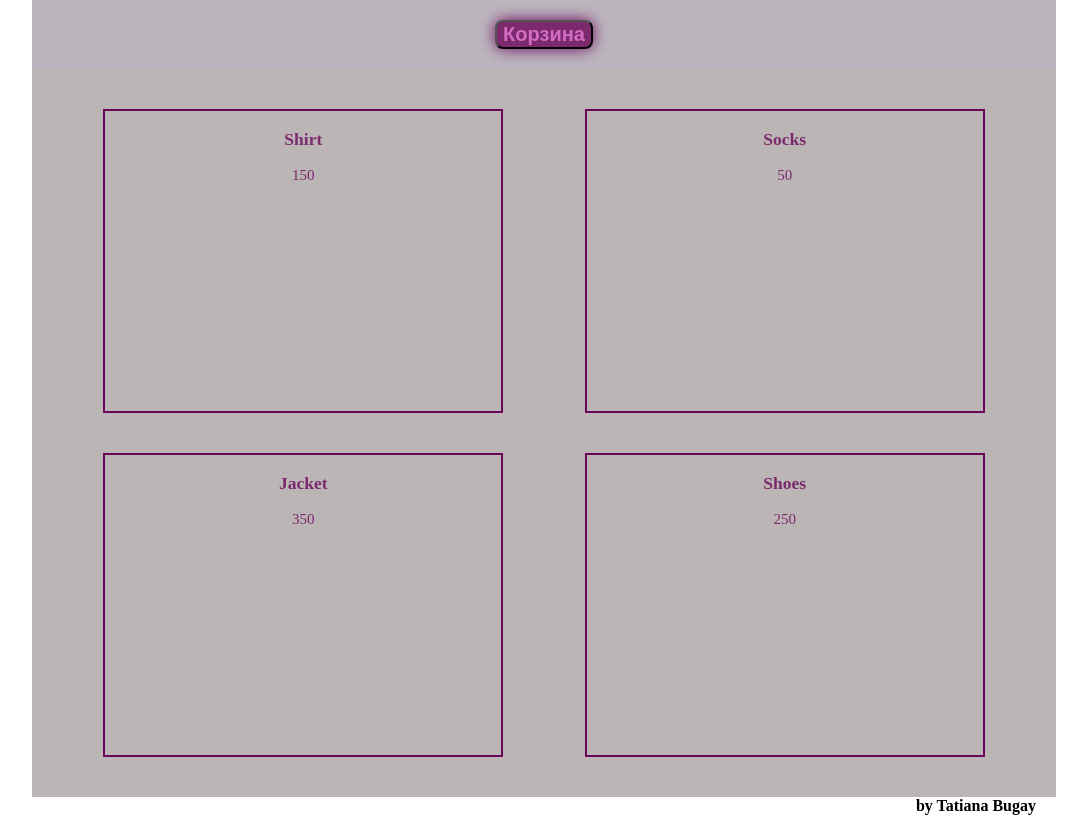
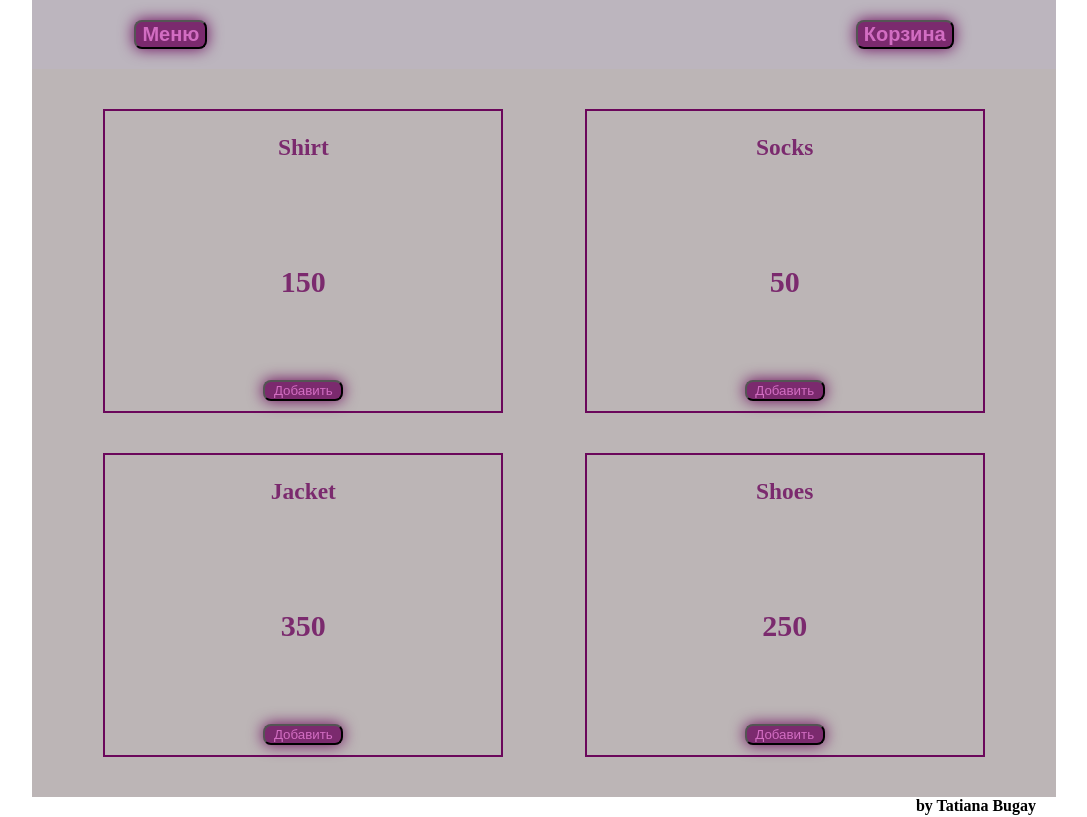
Before and after one commit to 4usik/JavaScript_part2, a plain HTML site: page index.html in a window 1280 px wide. Shown: the whole page, without its empty margins (96-1183 px from the left). Drawn offline with Linux system fonts and the light colour scheme.

Commit message:
ДЗ_1: Добавьте значения по умолчанию для аргументов функции. - выполнено в закомментированной строке 19. ДЗ_2: 1. Добавьте пустые классы для корзины товаров и элемента корзины товаров. Продумайте, какие методы понадобятся для работы с этими сущностями. - строки 66-82

```diff
--- a/css/style.css
+++ b/css/style.css
@@ -7,11 +7,12 @@ body {
 
 header {
 	background-color: #BCB5BE;
-	text-align: center;
-	padding: 20px 0 20px;
+	display: flex;
+	justify-content: space-between;
+	padding: 20px 10%;
 }
 
-.cart-button {
+.cart-button, .menu {
 	background-color: #7B2A6E;
 	box-shadow: 0 0 15px #6B075B;
 	color: #D26DC2;
@@ -39,6 +40,11 @@ main {
 	border: 2px solid #6B075B;
 	text-align: center;
 	color: #7B2A6E;
+	display: flex;
+	flex-direction: column;
+	justify-content: space-between;
+	font-size: 20px;
+	font-weight: bold;
 }
 
 footer {
@@ -47,3 +53,17 @@ footer {
 	text-align: end;
 	padding-right: 20px;
 }
+
+p {
+	font-size: 30px;
+}
+
+.add {
+	background-color: #7B2A6E;
+	box-shadow: 0 0 15px #6B075B;
+	color: #D26DC2;
+	border-radius: 8px;
+	margin-bottom: 10px;
+	width: 80px;
+	align-self: center;
+}
--- a/index.html
+++ b/index.html
@@ -9,6 +9,7 @@
 
 <body>
 	<header>
+		<button class="menu" type="button">Меню</button>
 		<button class="cart-button" type="button">Корзина</button>
 	</header>
 	<main>
@@ -17,3 +18,19 @@
 	<script src="js/script.js"></script>
 	<footer>by Tatiana Bugay</footer>
 </body>
+
+
+
+<!--
+ДЗ_1: Добавьте значения по умолчанию для аргументов функции. - выполнено в закомментированной строке 19.
+ДЗ_2:
+1. Добавьте пустые классы для корзины товаров и элемента корзины товаров. Продумайте, какие методы понадобятся для работы с этими сущностями.
+
+2. Добавьте для GoodsList метод, определяющий суммарную стоимость всех товаров.
+
+3. *Некая сеть фастфуда предлагает несколько видов гамбургеров:
+### Маленький (50 рублей, 20 калорий).
+### Большой (100 рублей, 40 калорий). ### Гамбургер может быть с одним из нескольких видов начинок (обязательно):
+### С сыром (+10 рублей, +20 калорий).
+### С салатом (+20 рублей, +5 калорий).
+### С картофелем (+15 рублей, +10 калорий). ### Дополнительно гамбургер можно посыпать приправой (+15 рублей, +0 калорий) и полить майонезом (+20 рублей, +5 калорий). ### 3Напишите программу, рассчитывающую стоимость и калорийность гамбургера. Можно использовать примерную архитектуру класса из методички, но можно использовать и свою. -->
--- a/js/script.js
+++ b/js/script.js
@@ -1,6 +1,8 @@
 "use strict"
 
-const goods = [
+
+//hw1
+/*const goods = [
   { title: 'Shirt', price: 150 },
   { title: 'Socks', price: 50 },
   { title: 'Jacket', price: 350 },
@@ -12,9 +14,82 @@ const renderGoodsItem = (title, price) => {
   return `<div class="goods-item"><h3>${title}</h3><p>${price}</p></div>`;
 };
 
-const renderGoodsList = (list = goods) => { //добавлено значение по умолчанию
+
+
+const renderGoodsList = (list = goods) => { //ДОБАВЛЕНО ЗНАЧЕНИЕ ПО УМОЛЧАНИЮ
   let goodsList = list.map(item => renderGoodsItem(item.title, item.price));
   document.querySelector('.goods-list').innerHTML = goodsList.join(''); //по умолчанию элементы массива разделяются запятой, с помощью метода join преобразуем элементы массива в строку, а в качестве разделителя используем указанный в скобках параметр
 }
 
-renderGoodsList();
+renderGoodsList();*/
+
+
+//hw2
+class GoodsItem {
+  constructor(title, price) {
+    this.title = title;
+    this.price = price;
+  }
+  render() {
+    return `<div class="goods-item"><h3>${this.title}</h3><p>${this.price}</p><button class="add">Добавить</button></div>`;
+  }
+};
+
+class GoodsList {
+  constructor() {
+    this.goods = [];
+  };
+  fetchGoods() {
+    this.goods = [
+      { title: 'Shirt', price: 150 },
+      { title: 'Socks', price: 50 },
+      { title: 'Jacket', price: 350 },
+      { title: 'Shoes', price: 250 },
+    ];
+  };
+  render() {
+    let listHtml = '';
+    this.goods.forEach(good => {
+      const goodItem = new GoodsItem(good.title, good.price);
+      listHtml += goodItem.render();
+    });
+    document.querySelector('.goods-list').innerHTML = listHtml;
+  }
+};
+
+const list = new GoodsList();
+list.fetchGoods();
+list.render();
+
+//Добавьте пустые классы для корзины товаров и элемента корзины товаров. Продумайте, какие методы понадобятся для работы с этими сущностями.
+
+class BasketGoodsList {
+	orderNumber() {//метод для формирования номера заказа
+		return 'number';
+	};
+	render() {}; //отправка списка товаров из корзины на заказ и оплату
+	clear() {}; //удаление всех товаров из корзины
+	sum() {//Добавьте для GoodsList метод, определяющий суммарную стоимость всех товаров
+
+	};
+};
+//const a = new BasketGoodsList();
+//console.log(a.orderNumber());
+
+class BasketGoodsItem extends GoodsItem {
+	del() {}; //метод для удаления выбранного товара из корзины
+	add() {}; //метод для добавления товара в корзину(обработчик должен создавать копию ссылки на объект из GoodsList при нажатии кнопки "добавить")
+};
+
+
+//Добавьте для GoodsList метод, определяющий суммарную стоимость всех товаров.
+
+
+
+
+/*Некая сеть фастфуда предлагает несколько видов гамбургеров:
+### Маленький (50 рублей, 20 калорий).
+### Большой (100 рублей, 40 калорий). ### Гамбургер может быть с одним из нескольких видов начинок (обязательно):
+### С сыром (+10 рублей, +20 калорий).
+### С салатом (+20 рублей, +5 калорий).
+### С картофелем (+15 рублей, +10 калорий). ### Дополнительно гамбургер можно посыпать приправой (+15 рублей, +0 калорий) и полить майонезом (+20 рублей, +5 калорий). ### 3Напишите программу, рассчитывающую стоимость и калорийность гамбургера. Можно использовать примерную архитектуру класса из методички, но можно использовать и свою*/
```
